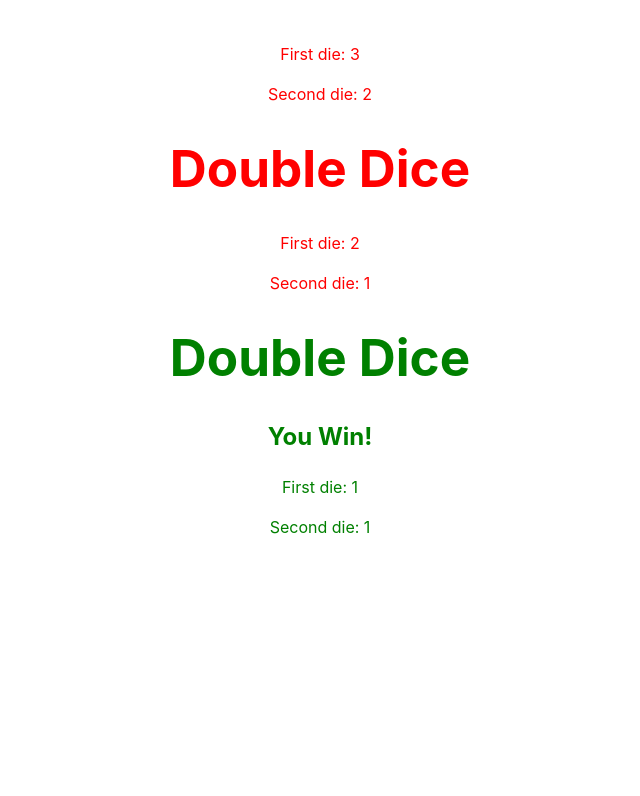
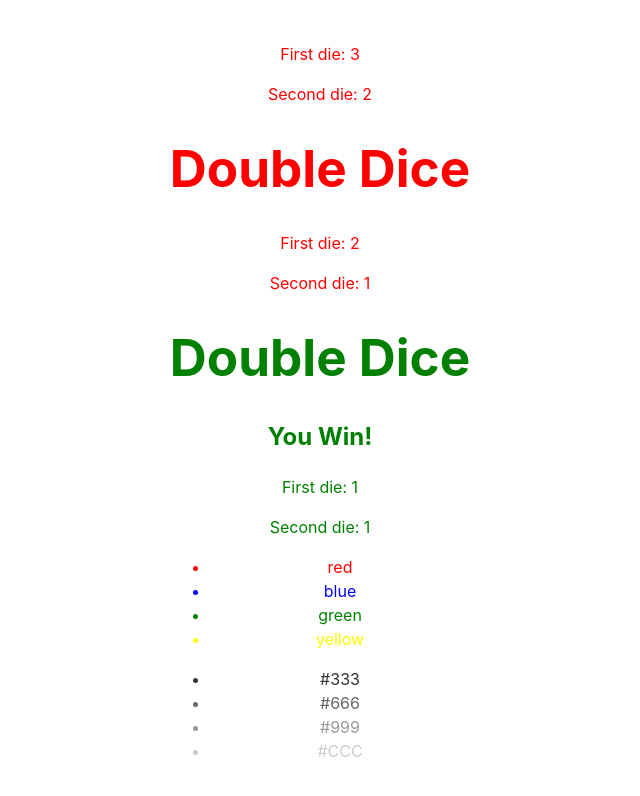
Before and after one commit to bbangwon/first-react-app, a React (Vite) app: page / in a window 1280 px wide. Shown: the part 288-1084 px from the top of the page, without its empty margins (320-960 px from the left). Before the commit the page ends 875 px from the top, so only its background shows below. Built offline with nearby package versions, Linux system fonts and the light colour scheme.

Commit message:
Map으로 배열 렌더링

```diff
--- a/src/App.jsx
+++ b/src/App.jsx
@@ -4,6 +4,7 @@ import './App.css'
 // import ListPicker from './ListPicker';
 import DoubleDice from './DoubleDice';
 import Heading from './Heading';
+import ColorList from './ColorList';
 
 function App() {
   return (
@@ -22,6 +23,9 @@ function App() {
     <DoubleDice />
     <DoubleDice />
     <DoubleDice />
+
+    <ColorList colors={["red", "blue", "green", "yellow"]} />
+    <ColorList colors={["#333", "#666", "#999", "#CCC"]} />
   </div>
   );
 }
--- /dev/null
+++ b/src/ColorList.jsx
@@ -0,0 +1,7 @@
+export default function ColorList({ colors }) {
+    return (
+        <ul>
+            {colors.map(color => <li style={{color}}>{color}</li>)}
+        </ul>
+    );
+}
```
